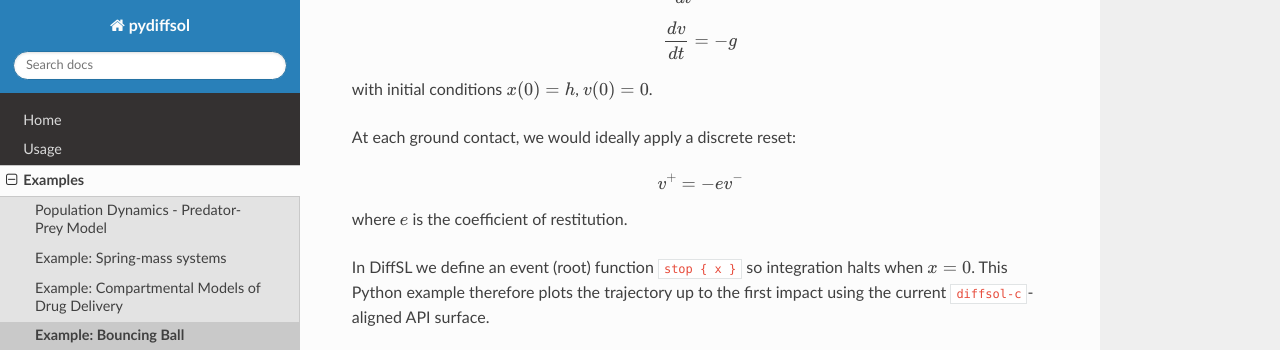
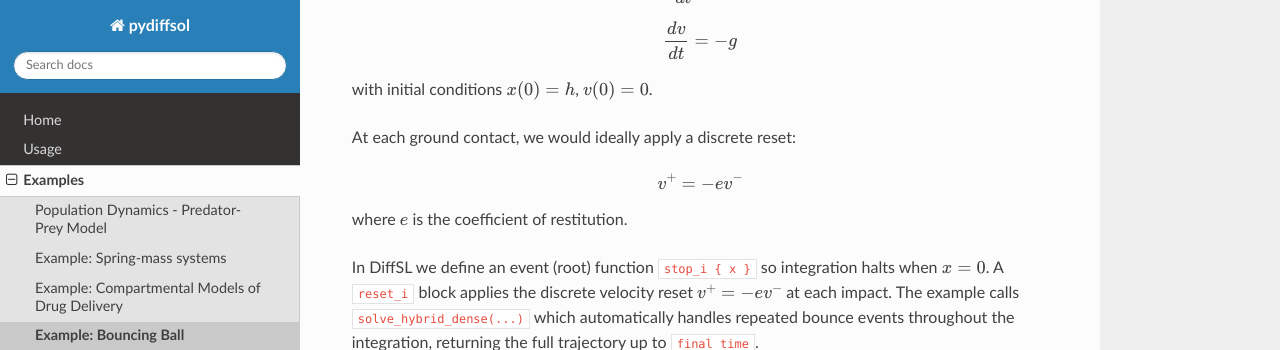
Before and after one commit to alexallmont/pydiffsol, a Sphinx documentation site: the page built from docs/examples/bouncing_ball.rst, in a window 1280 px wide and 900 px high, scrolled down 422 px, cut to the strip 0-350 px from the top of the window. Built offline with Sphinx 7.4.7 and the Read the Docs theme 3.1.0, drawn with Linux system fonts in a browser that asks for light colours; pages that are not in the unit, such as notebooks, are missing from menus; the version number is read from the project's files by our own code.

Commit message:
doc: update bouncing ball text

```diff
--- a/docs/examples/bouncing_ball.rst
+++ b/docs/examples/bouncing_ball.rst
@@ -31,9 +31,11 @@ At each ground contact, we would ideally apply a discrete reset:
 
 where \\(e\\) is the coefficient of restitution.
 
-In DiffSL we define an event (root) function ``stop { x }`` so integration
-halts when \\(x = 0\\). This Python example therefore plots the trajectory up to
-the first impact using the current ``diffsol-c``-aligned API surface.
+In DiffSL we define an event (root) function ``stop_i { x }`` so integration
+halts when \\(x = 0\\). A ``reset_i`` block applies the discrete velocity reset
+\\(v^+ = -e v^-\\) at each impact. The example calls ``solve_hybrid_dense(...)``
+which automatically handles repeated bounce events throughout the integration,
+returning the full trajectory up to ``final_time``.
 
 .. literalinclude:: ../../examples/3_2_bouncing_ball.py
   :encoding: latin-1
```
